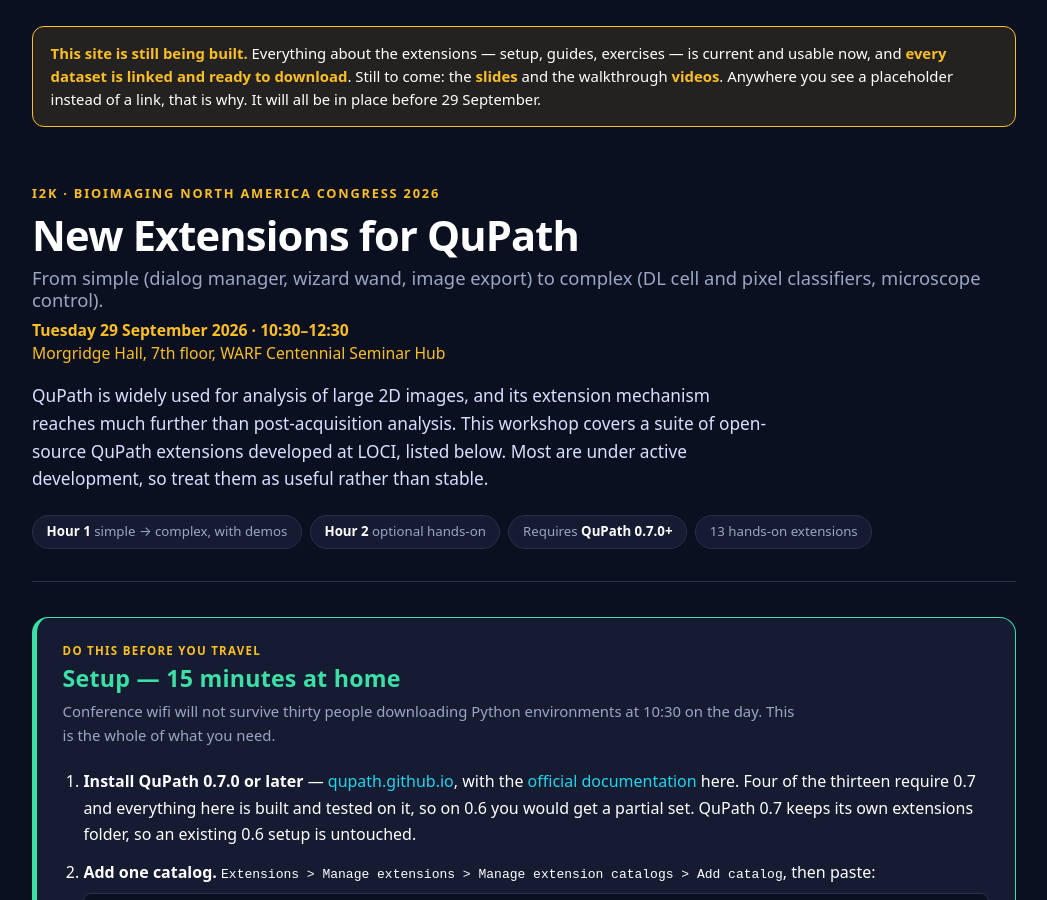
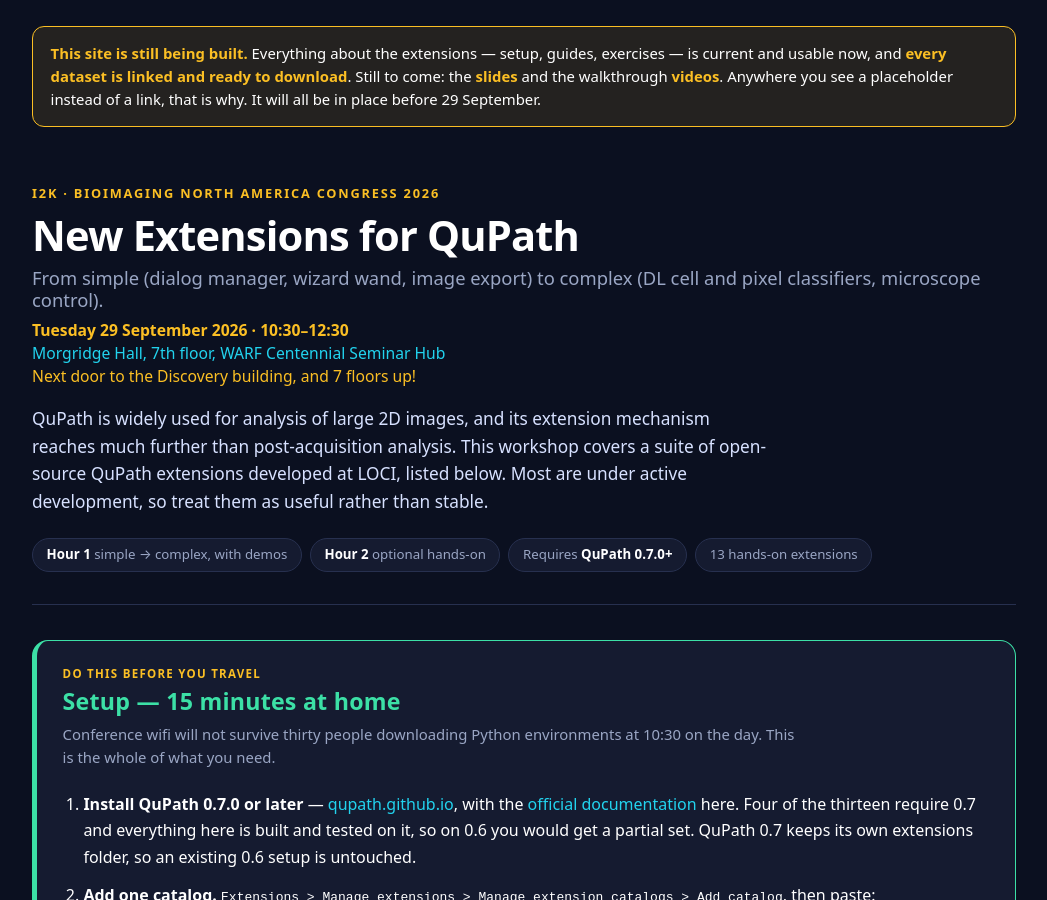
Before and after one commit to MichaelSNelson/BINA-I2K-2026-QuPath-Extensions, a Jekyll site: the page index.html, which Jekyll copies as it is, in a window 1280 px wide and 900 px high. Shown: the whole window, without its empty margins (116-1163 px from the left). Built offline with Jekyll 4.4.1, drawn with Linux system fonts in a browser that asks for light colours.

Commit message:
Landing page: venue line links to the floor plan
Claude-Session: https://claude.ai/code/session_01KwiACUr5MacuDvqp74c96o

```diff
--- a/index.html
+++ b/index.html
@@ -94,7 +94,8 @@ footer{border-top:1px solid var(--hair); margin-top:2rem; padding:1.6rem 0 4rem;
     (DL cell and pixel classifiers, microscope control).</span>
   </h1>
   <p class="when"><b>Tuesday 29 September 2026 &middot; 10:30&ndash;12:30</b><br>
-  Morgridge Hall, 7th floor, WARF Centennial Seminar Hub</p>
+  <a href="images/venue/morgridge-7th-floor.png">Morgridge Hall, 7th floor, WARF Centennial Seminar Hub</a><br>
+  Next door to the Discovery building, and 7 floors up!</p>
   <p class="lede">
     QuPath is widely used for analysis of large 2D images, and its extension mechanism reaches
     much further than post-acquisition analysis. This workshop covers a suite of open-source
```
